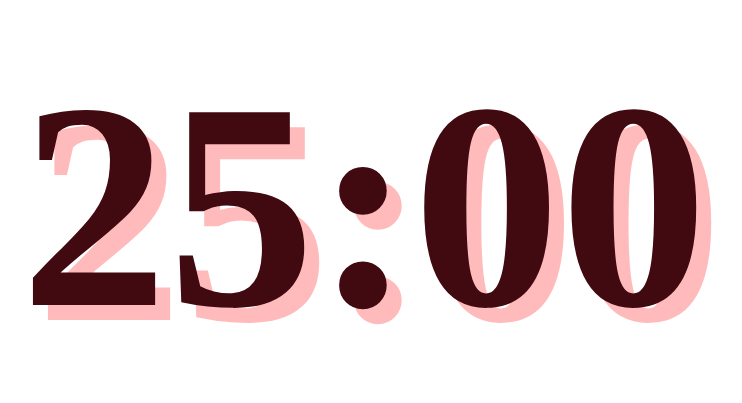
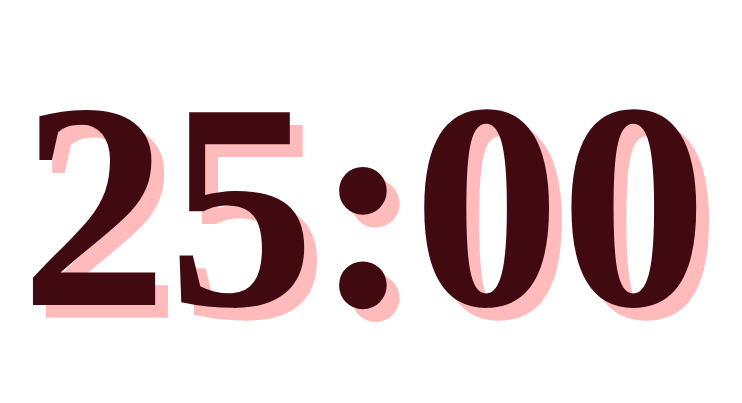
Before and after one commit to NoahLloyd/widgets, a plain HTML site: page pomodoro/index.html in a window 1280 px wide. Shown: the top 403 px of the page, 276-1018 px from the left. Drawn offline with Linux system fonts and the light colour scheme.

Commit message:
edited shadow

```diff
--- a/pomodoro/style.css
+++ b/pomodoro/style.css
@@ -8,7 +8,7 @@ body {
     font-size: calc(10*2.3vw);
     margin: calc(1*2.3vw);
     color: #410910;
-    text-shadow: 15px 15px #FF000044;
+    text-shadow: 1vw 1vw #FF000044;
 }
 .controls {
     display: flex;
```
